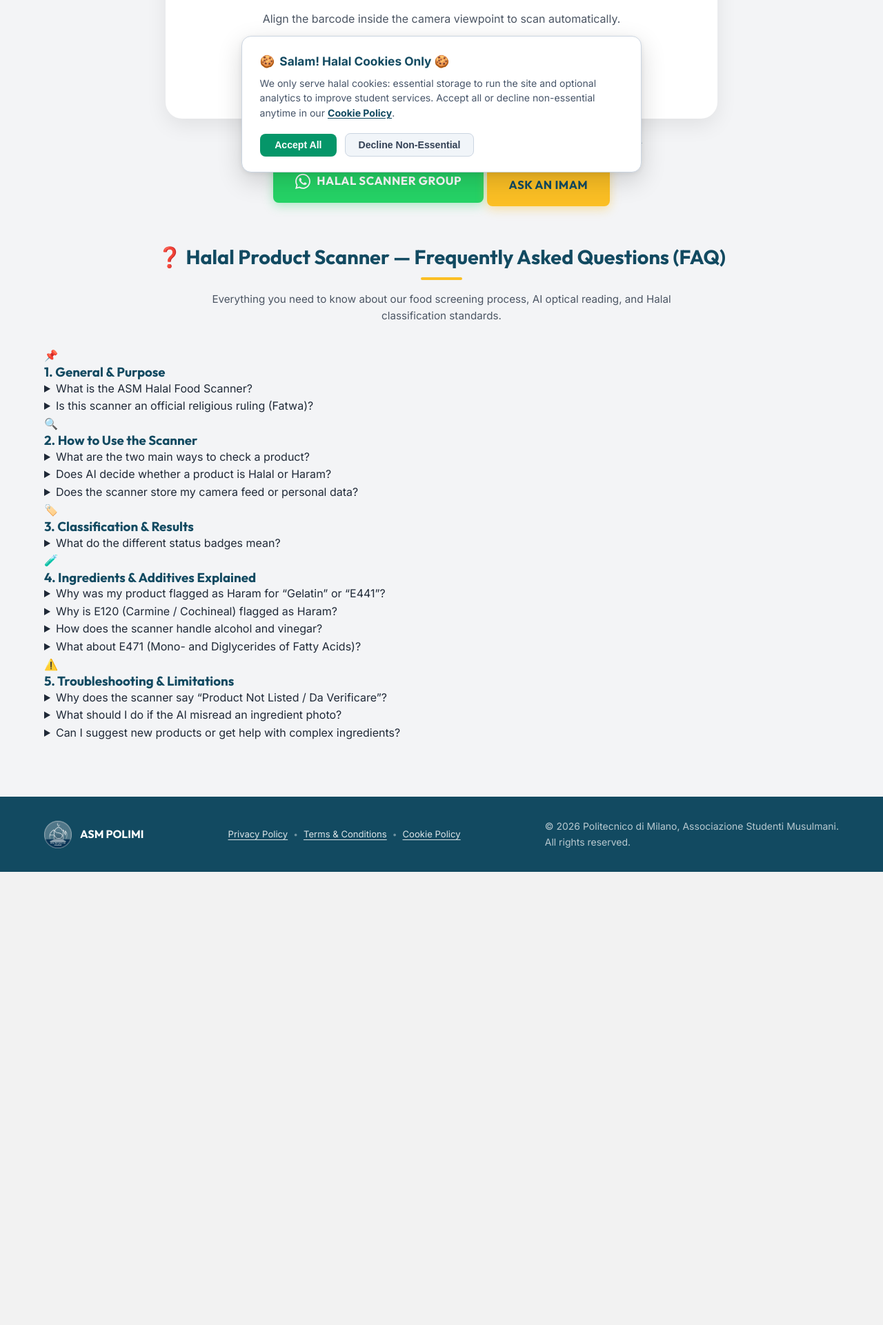
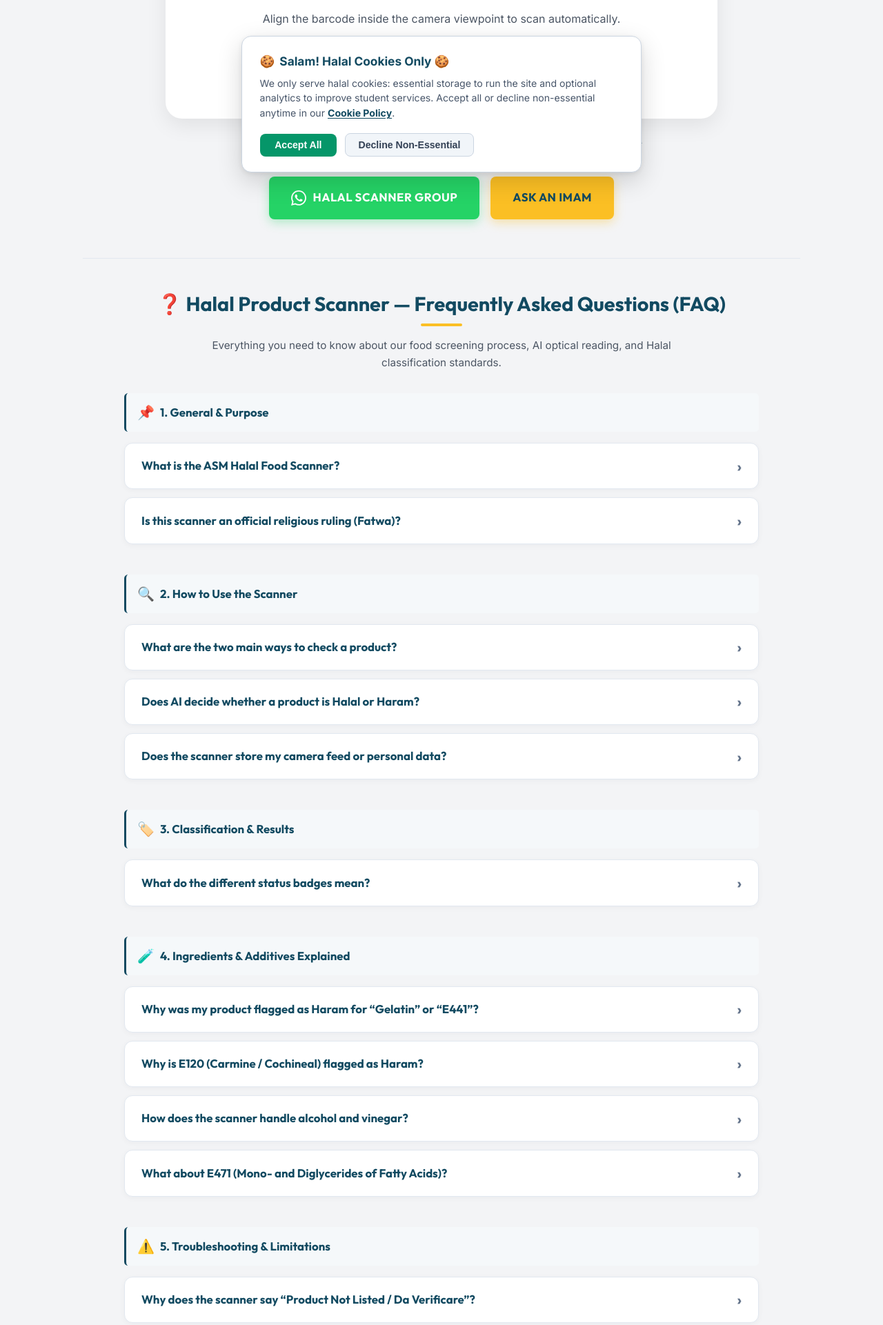
Before and after one commit to ASMPolimi/ASM, a Django app: template templates/halal.html in a window 1280 px wide. Shown: the part 530-2451 px from the top of the page at 69% size. Before the commit the page ends 1794 px from the top, so only its background shows below. Run offline with Django 3.2, Linux system fonts and the light colour scheme; the template is opened without the code that fills it, so the values that code supplies are empty; some libraries are stand-ins or nearby versions.

Commit message:
fix FAQ for normal browser C

```diff
--- a/templates/halal.html
+++ b/templates/halal.html
@@ -819,6 +819,7 @@ student-friendly halal dining and food options around Politecnico di Milano camp
             grid-column: 2;
             font-size: 0.82rem;
             margin-bottom: 0.25rem;
+        }
 
         .featured-scroll-btn {
             width: 32px;
@@ -1062,6 +1063,49 @@ student-friendly halal dining and food options around Politecnico di Milano camp
 
         #featured-products-description {
             max-width: 34rem;
+        }
+    }
+
+    @media (min-width: 768px) {
+        .halal-faq-section {
+            max-width: 1040px;
+            margin-left: auto;
+            margin-right: auto;
+            padding-top: 3rem;
+        }
+
+        .faq-accordion {
+            max-width: 920px;
+            gap: 0.75rem;
+        }
+
+        .faq-category-header {
+            margin-top: 2rem;
+            margin-bottom: 0.25rem;
+            padding: 0.75rem 1rem;
+            border-left: 3px solid var(--color-primary);
+            border-radius: 0.35rem;
+            background: #f5f8fa;
+        }
+
+        .faq-category-title {
+            font-size: 1.05rem;
+        }
+
+        .faq-item {
+            border-radius: 0.75rem;
+            box-shadow: 0 2px 8px rgba(15, 23, 42, 0.04);
+        }
+
+        .faq-question {
+            padding: 1.2rem 1.5rem;
+            font-size: 1.05rem;
+        }
+
+        .faq-answer {
+            padding: 1rem 1.5rem 1.3rem;
+            font-size: 0.98rem;
+            line-height: 1.7;
         }
     }
 </style>
```
Also changed, not shown: halal.html (+44 -0 lines). Lines whose indentation alone changed are shown as unchanged.
